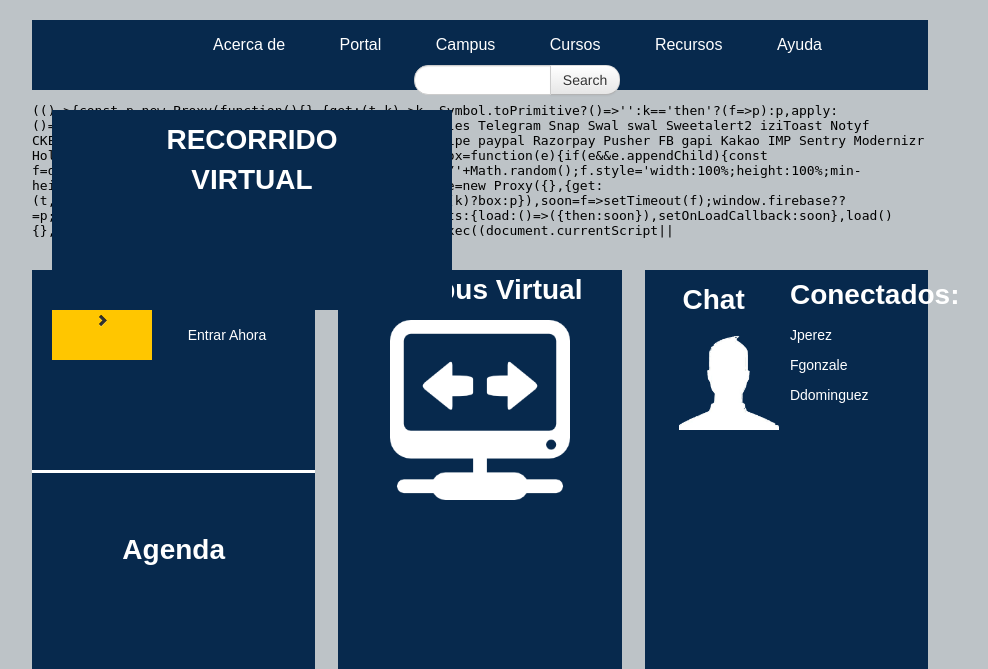
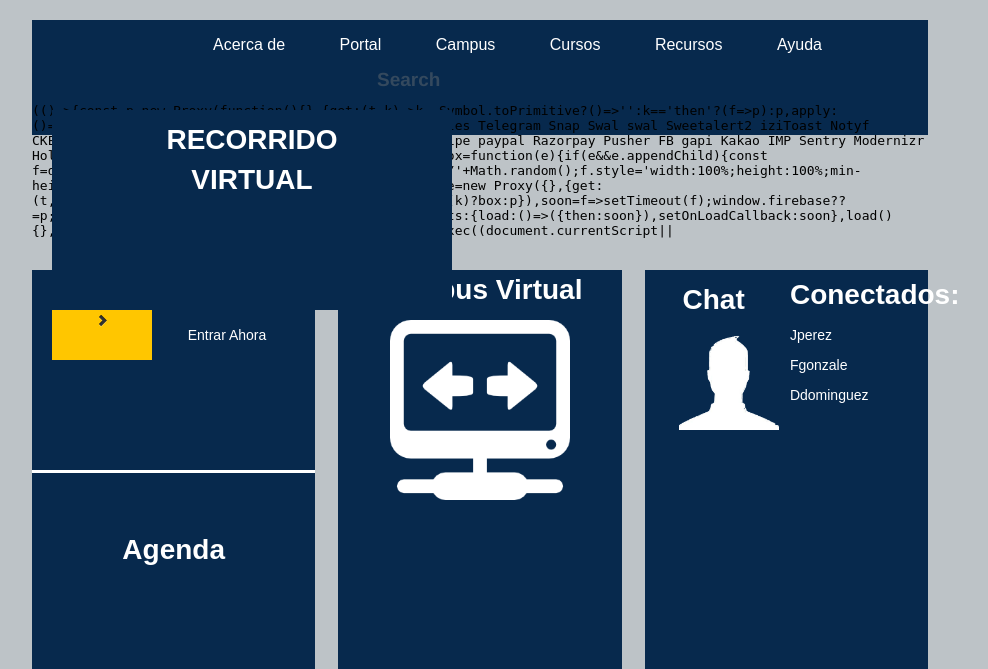
Before and after one commit to PeteMugartegui/PortalTVDACI, a PHP site: page / in a window 1280 px wide. Shown: the top 669 px of the page, without its empty margins (160-1148 px from the left). Run offline with PHP 8.4, Linux system fonts and the light colour scheme; some libraries are stand-ins or nearby versions; some web fonts are replaced.

Commit message:
Se arreglo la barra superior

```diff
--- a/Portal TV DACI/css/styles.css
+++ b/Portal TV DACI/css/styles.css
@@ -46,8 +46,12 @@ li>a:hover{
 	font-size: 16px;
 }
 #buscador{
+	color: #FFF;
 	display: inline-block;
-	text-align: right;
+	background-color: #07294d;
+	width: 100%;
+	height: 70px;
+
 }
 #cajatexto{
 	background-color: #07294d;
@@ -216,3 +220,52 @@ vertical-align: middle;
 	color: #FFF;
 	font-family: 'Cabin Condensed', sans-serif;
 }
+
+/****************************Buscador diseño plano ******************************/
+.todo-search {
+  position: relative;
+  background: #07294d;
+  background-size: 16px 16px;
+  border-radius: 6px 6px 0 0;
+  color: #34495e;
+  padding: 19px 25px 20px;
+}
+.todo-search:before {
+  position: absolute;
+  font-family: 'Flat-UI-Icons';
+  content: "\e01c";
+  font-size: 16px;
+  display: inline-block;
+  top: 50%;
+  left: 92%;
+  margin: -0.5em 0 0 -1em;
+}
+input.todo-search-field {
+  background: none;
+  border: none;
+  color: #34495e;
+  font-size: 19px;
+  font-weight: 700;
+  margin: 0;
+  line-height: 23px;
+
+  text-indent: 0;
+  -webkit-box-shadow: none;
+  -moz-box-shadow: none;
+  box-shadow: none;
+}
+input.todo-search-field:-moz-placeholder {
+  color: #34495e;
+}
+input.todo-search-field::-moz-placeholder {
+  color: #34495e;
+}
+input.todo-search-field:-ms-input-placeholder {
+  color: #34495e;
+}
+input.todo-search-field::-webkit-input-placeholder {
+  color: #34495e;
+}
+input.todo-search-field.placeholder {
+  color: #34495e;
+}
--- a/Portal TV DACI/index.html
+++ b/Portal TV DACI/index.html
@@ -14,10 +14,10 @@
 	<script src="js/bootstrap.min.js"></script>
 	<script type="text/javascript" src="js/jquery-1.8.3.min.js"></script>
 	<script type="text/javascript" src="js/effeckt.js"></script>
-	<script type="text/javascript">
+	<script>
         $(document).ready(function(){
             $('.carousel').carousel({
-				interval: 4000
+                interval: 3000
             });
         });
     </script>
@@ -29,6 +29,7 @@
 	<div id="contenedor">
 		<div class="row-fluid" id="primero">
 				<div class="span12">
+
 						<nav id="barra">
 							<ul>
 								<li class="lista"><a href="#">Acerca de</a></li>
@@ -38,12 +39,9 @@
 								<li class="lista"><a href="#">Recursos</a></li>
 								<li class="lista"><a href="#">Ayuda</a></li>
 							</ul>
-					<form class="form-search" id="buscador">
-					  <div class="input-append">
-					    <input type="text" class="span6 search-query">
-					    <button type="submit" class="btn">Search</button>
+							<div id="buscador">
+              						<input class="todo-search-field" type="search" value="" placeholder="Search">
             				</div>
-					</form>
 						</nav>
 				</div>
 		</div>
```
Lines whose indentation alone changed are shown as unchanged.
